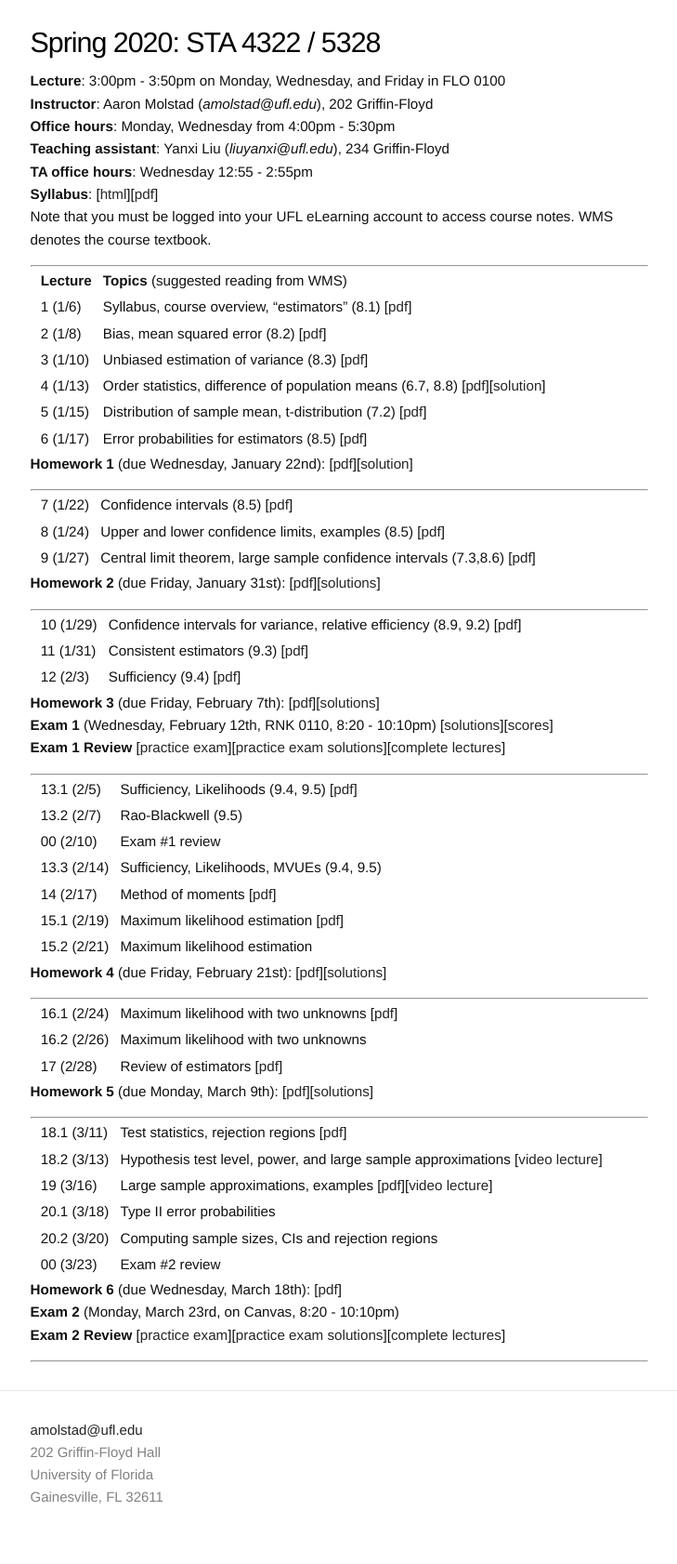
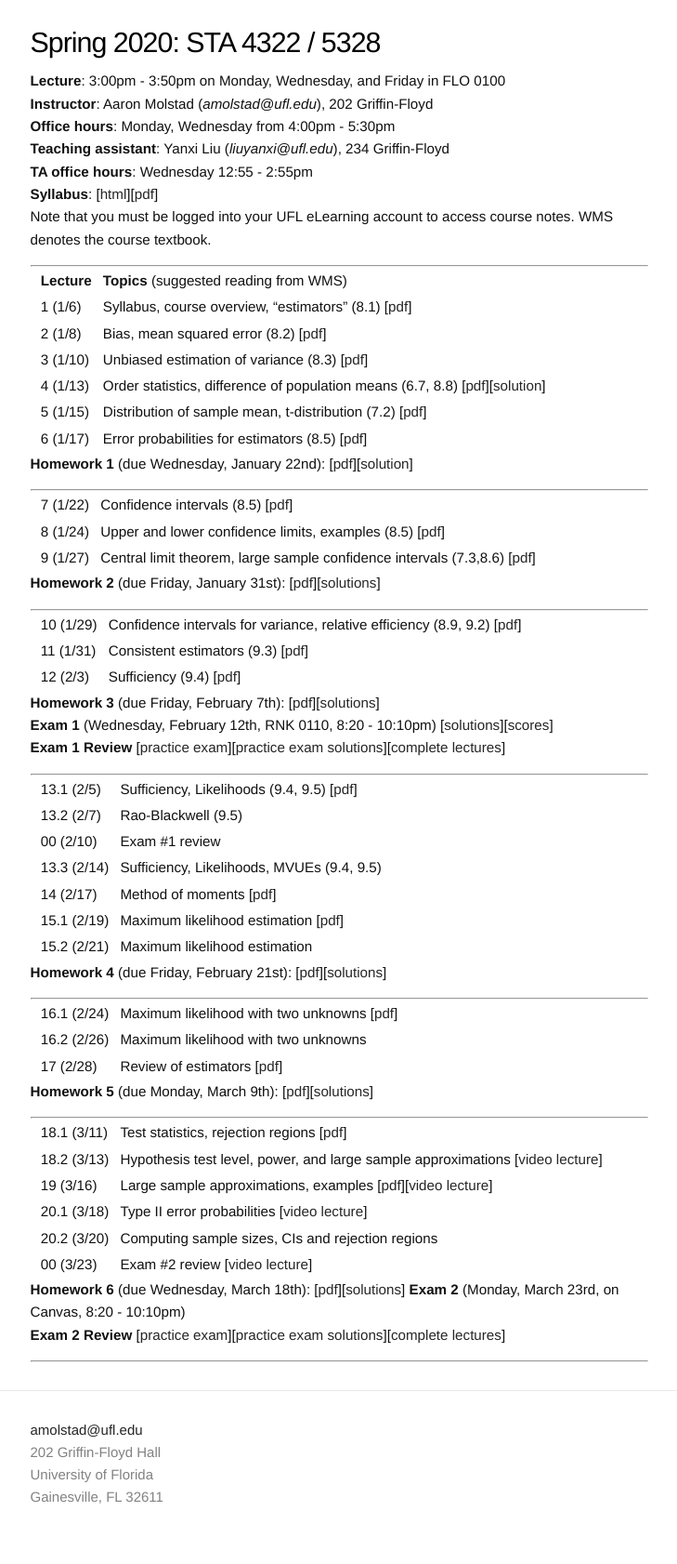
Before and after one commit to ajmolstad/ajmolstad.github.io, a Jekyll site: the page built from S20_STA4322.md, in a window 1280 px wide. Shown: the whole page at 93% size, without its empty margins (275-1004 px from the left). Built offline with Jekyll 4.4.1, drawn with Linux system fonts in a browser that asks for light colours.

Commit message:
Update S20_STA4322.md

```diff
--- a/S20_STA4322.md
+++ b/S20_STA4322.md
@@ -68,11 +68,11 @@
 || 18.1 (3/11) || Test statistics, rejection regions [[pdf](https://ufl.instructure.com/courses/394927/files/48634917/download?wrap=1)] ||
 || 18.2 (3/13) || Hypothesis test level, power, and large sample approximations [[video lecture](https://ufl.instructure.com/files/48683126/download?download_frd=1)] ||
 || 19 (3/16) || Large sample approximations, examples [[pdf](https://ufl.instructure.com/courses/394927/files/48735860/download?wrap=1)][[video lecture](https://ufl.instructure.com/courses/394927/files/48761001/download)]||
-|| 20.1 (3/18) || Type II error probabilities ||
-|| 20.2 (3/20) || Computing sample sizes, CIs and rejection regions ||
-|| 00 (3/23) || Exam \#2 review ||
+|| 20.1 (3/18) || Type II error probabilities [[video lecture](https://ufl.instructure.com/courses/394927/files?preview=48826090)] ||
+|| 20.2 (3/20) || Computing sample sizes, CIs and rejection regions  ||
+|| 00 (3/23) || Exam \#2 review [[video lecture](https://ufl.instructure.com/courses/394927/files?preview=48852982)] ||
 
-**Homework 6** (due Wednesday, March 18th): [[pdf](/docs/STA4322_S20_Homework6.pdf)]
+**Homework 6** (due Wednesday, March 18th): [[pdf](/docs/STA4322_S20_Homework6.pdf)][[solutions](https://ufl.instructure.com/courses/394927/files/48844140/download)]
 **Exam 2** (Monday, March 23rd, on Canvas, 8:20 - 10:10pm)
 **Exam 2 Review** [[practice exam](https://ufl.instructure.com/courses/394927/files/48655063/download?wrap=1)][[practice exam solutions](https://ufl.instructure.com/courses/394927/files/48709291/download?wrap=1)][[complete lectures](https://ufl.instructure.com/courses/394927/files/48655608/download?wrap=1)]
 
```
